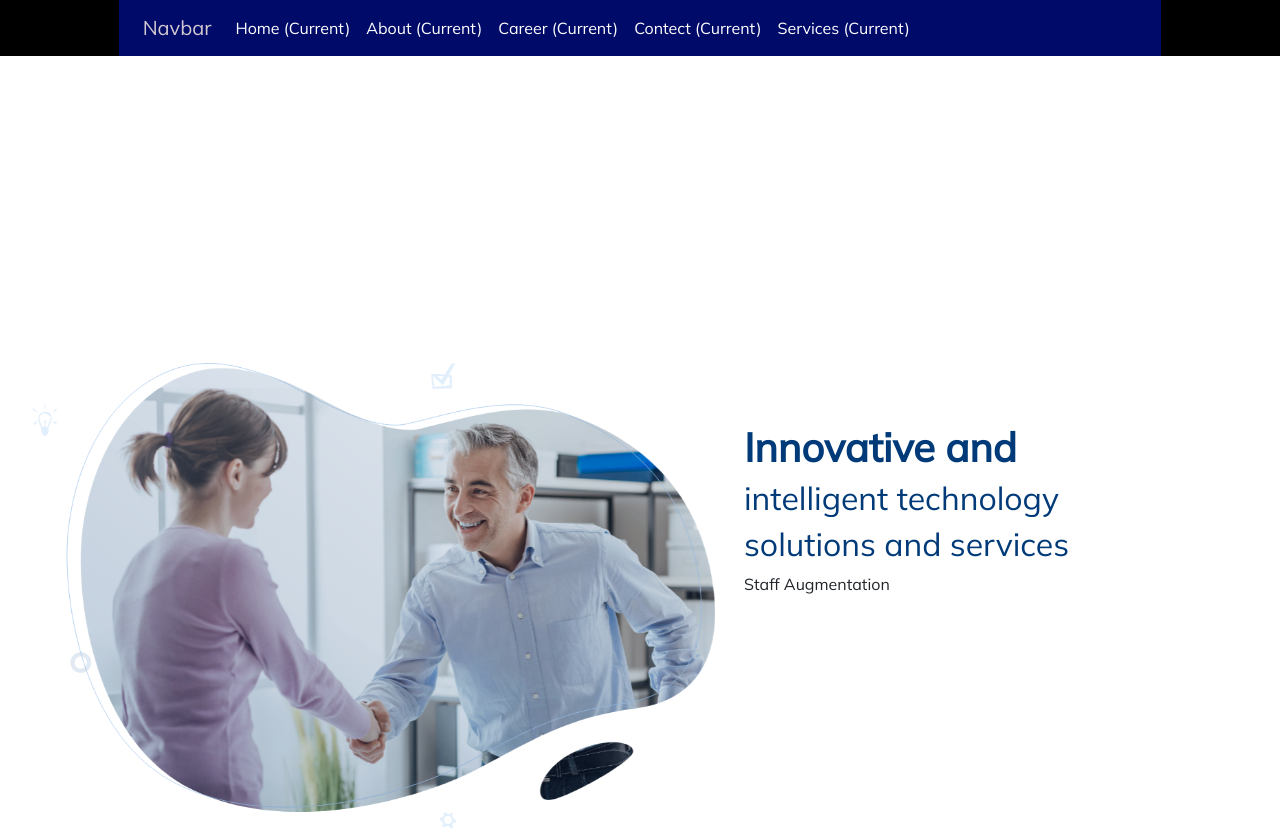
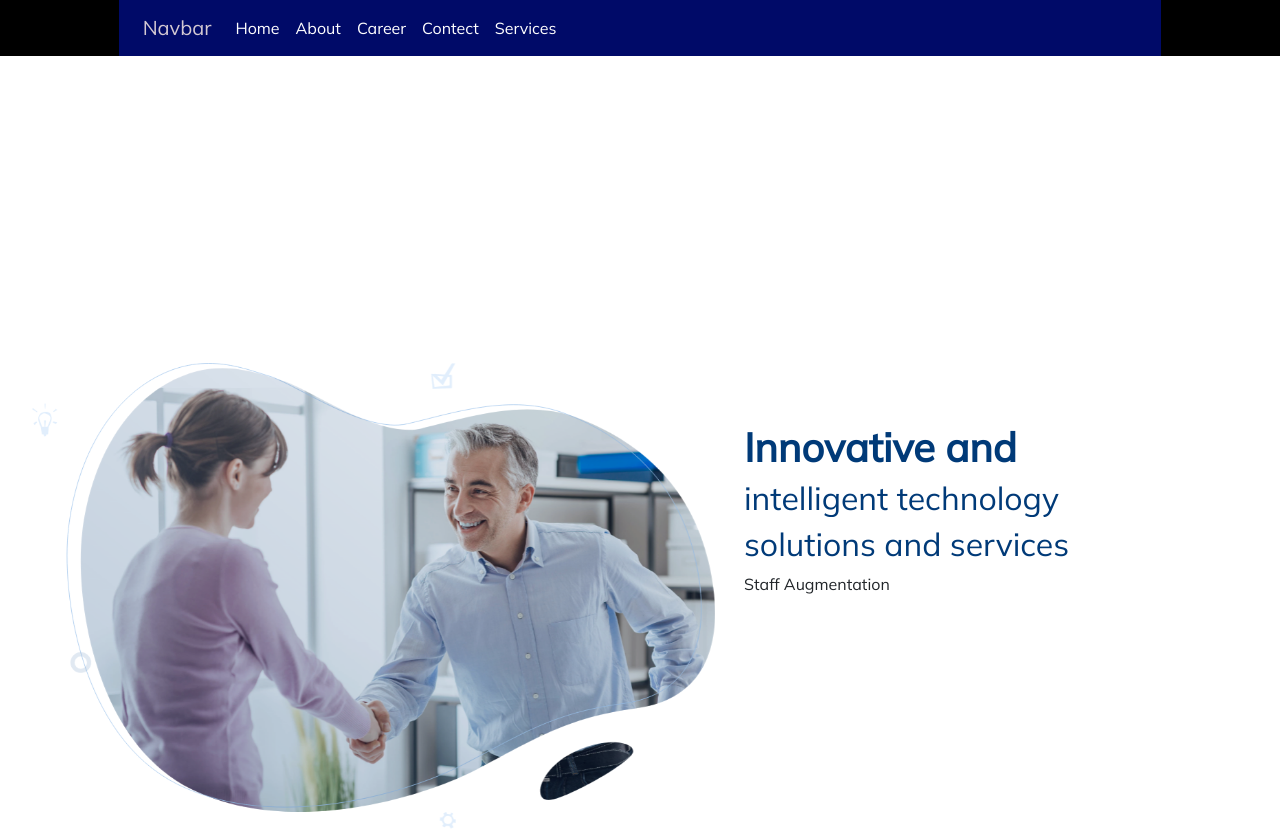
Before and after one commit to syedfawadhashmi5/Bootcamp-2020-Project-4B--Develop-Tiny-Short-Animation-with-React-Hooks, a React (Create React App) app: page / in a window 1280 px wide. Shown: the top 830 px of the page. Built offline with nearby package versions, Linux system fonts and the light colour scheme.

Commit message:
Update Navber.js

```diff
--- a/src/Navber.js
+++ b/src/Navber.js
@@ -19,19 +19,19 @@ const Navber = () => {
                 <div className="collapse navbar-collapse" id="navbarSupportedContent">
                   <ul className="navbar-nav ml-auto">
                     <li className="nav-item">
-                      <Link ClassName="Menu_active" className="nav-link active" to="/">Home <span className="sr-only">(current)</span></Link>
+                      <Link ClassName="Menu_active" className="nav-link active" to="/">Home <span className="sr-only"></span></Link>
                     </li>
                     <li className="nav-item">
-                      <Link className="Menu_active" className="nav-link active" to="/About">About <span className="sr-only">(current)</span></Link>
+                      <Link className="Menu_active" className="nav-link active" to="/About">About <span className="sr-only"></span></Link>
                     </li>
                     <li className="nav-item">
-                      <Link className="Menu_active" className="nav-link active" to="/Career">Career <span className="sr-only">(current)</span></Link>
+                      <Link className="Menu_active" className="nav-link active" to="/Career">Career <span className="sr-only"></span></Link>
                     </li>
                     <li className="nav-item">
-                      <Link className="Menu_active" className="nav-link active" to="/Contect">Contect <span className="sr-only">(current)</span></Link>
+                      <Link className="Menu_active" className="nav-link active" to="/Contect">Contect <span className="sr-only"></span></Link>
                     </li>
                     <li className="nav-item">
-                      <Link className='Menu_active' className="nav-link active" to="/Services">Services <span className="sr-only">(current)</span></Link>
+                      <Link className='Menu_active' className="nav-link active" to="/Services">Services <span className="sr-only"></span></Link>
                     </li>
                   </ul>
                 </div>
```
